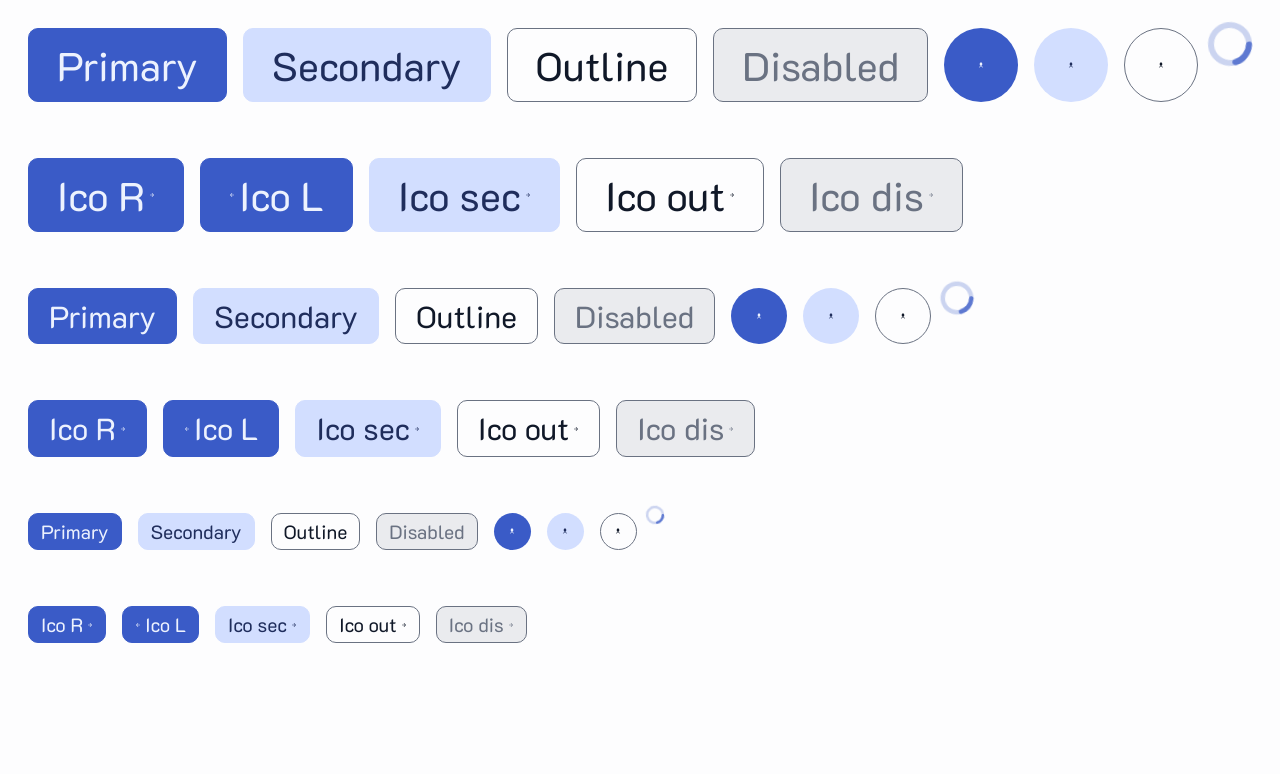
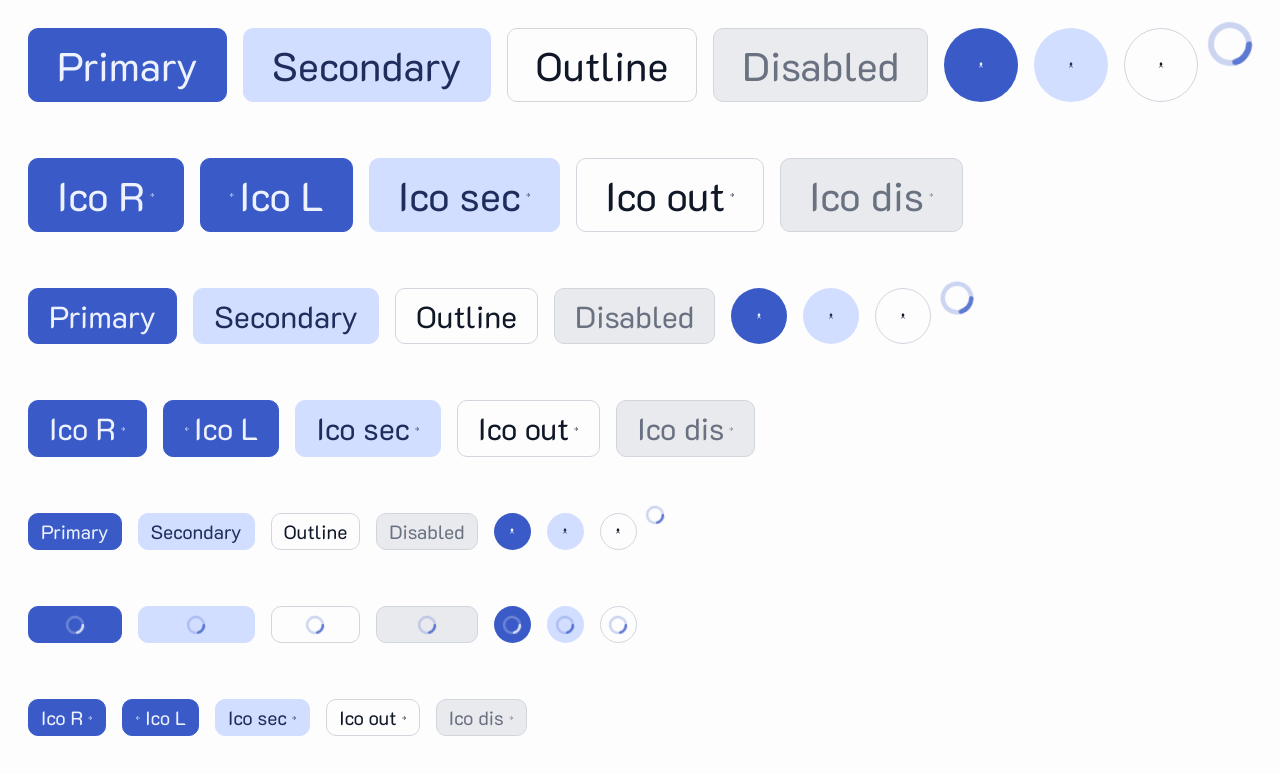
Before and after one commit to lm38550/portfolio, a Next.js app: page /UI in a window 1280 px wide. Shown: the top 774 px of the page. Built offline with nearby package versions, Linux system fonts and the light colour scheme.

Commit message:
(video 9) Editing spinner & button

```diff
--- a/src/app/UI/page.tsx
+++ b/src/app/UI/page.tsx
@@ -12,7 +12,7 @@ export default function Home() {
                 <Button className="m-2" size="large" variant="secondary">Secondary</Button>
                 <Button className="m-2" size="large" variant="outline">Outline</Button>
                 <Button className="m-2" size="large" variant="disabled">Disabled</Button>
-                <Button className="m-2" size="large" variant="ico" icon={<RiUser6Fill/>}>Test</Button>
+                <Button className="m-2" size="large" variant="ico" iconTheme="primary" icon={<RiUser6Fill/>}>Test</Button>
                 <Button className="m-2" size="large" variant="ico" iconTheme="secondary" icon={<RiUser6Fill/>}>Test</Button>
                 <Button className="m-2" size="large" variant="ico" iconTheme="gray" icon={<RiUser6Fill/>}>Test</Button>
                 <Spinner size="large"/>
@@ -31,7 +31,7 @@ export default function Home() {
                 <Button className="m-2" variant="secondary">Secondary</Button>
                 <Button className="m-2" variant="outline">Outline</Button>
                 <Button className="m-2" variant="disabled">Disabled</Button>
-                <Button className="m-2" variant="ico" icon={<RiUser6Fill/>}>Test</Button>
+                <Button className="m-2" variant="ico" iconTheme="primary" icon={<RiUser6Fill/>}>Test</Button>
                 <Button className="m-2" variant="ico" iconTheme="secondary" icon={<RiUser6Fill/>}>Test</Button>
                 <Button className="m-2" variant="ico" iconTheme="gray" icon={<RiUser6Fill/>}>Test</Button>
                 <Spinner/>
@@ -50,10 +50,20 @@ export default function Home() {
                 <Button className="m-2" size="small" variant="secondary">Secondary</Button>
                 <Button className="m-2" size="small" variant="outline">Outline</Button>
                 <Button className="m-2" size="small" variant="disabled">Disabled</Button>
-                <Button className="m-2" size="small" variant="ico" icon={<RiUser6Fill/>}>Test</Button>
+                <Button className="m-2" size="small" variant="ico" iconTheme="primary" icon={<RiUser6Fill/>}>Test</Button>
                 <Button className="m-2" size="small" variant="ico" iconTheme="secondary" icon={<RiUser6Fill/>}>Test</Button>
                 <Button className="m-2" size="small" variant="ico" iconTheme="gray" icon={<RiUser6Fill/>}>Test</Button>
                 <Spinner size="small"/>
+            </div>
+
+            <div className="flex p-5">
+                <Button isLoading className="m-2" size="small">Primary</Button>
+                <Button isLoading className="m-2" size="small" variant="secondary">Secondary</Button>
+                <Button isLoading className="m-2" size="small" variant="outline">Outline</Button>
+                <Button isLoading className="m-2" size="small" variant="disabled">Disabled</Button>
+                <Button isLoading className="m-2" size="small" variant="ico" iconTheme="primary" icon={<RiUser6Fill/>}>Test</Button>
+                <Button isLoading className="m-2" size="small" variant="ico" iconTheme="secondary" icon={<RiUser6Fill/>}>Test</Button>
+                <Button isLoading className="m-2" size="small" variant="ico" iconTheme="gray" icon={<RiUser6Fill/>}>Test</Button>
             </div>
 
             <div className="flex p-5">
--- a/src/ui/design-system/button/button.tsx
+++ b/src/ui/design-system/button/button.tsx
@@ -2,6 +2,7 @@
 
 import clsx from "clsx";
 import React from "react";
+import {Spinner} from "@/ui/design-system/spinner/spinner";
 
 interface Props {
     size?: "small" | "medium" | "large";
@@ -19,7 +20,7 @@ export const Button = ({
     size = "medium",
     variant = "primary",
     icon,
-    iconTheme = "primary",
+    iconTheme,
     iconPosition = "right",
     disabled,
     isLoading,
@@ -39,10 +40,10 @@ export const Button = ({
             variantStyles = "bg-day-300 dark:bg-night-500 hover:bg-day-200 hover:dark:bg-night-600 text-day-800 dark:text-night-800 dark:border-night-500 border-day-300 border-solid border-1 rounded";
             break;
         case "outline":
-            variantStyles = "bg-day-100 dark:bg-night-100 hover:bg-gray-900/5 hover:dark:bg-gray-100/5 border-gray-500 border-solid border-1 rounded text-gray-900 dark:text-gray-100";
+            variantStyles = "bg-day-100 dark:bg-night-100 hover:bg-gray-900/5 hover:dark:bg-gray-100/5 border-gray-300 border-solid border-1 rounded text-gray-900 dark:text-gray-100";
             break;
         case "disabled":
-            variantStyles = "bg-gray-400/20 dark:bg-gray-100/10 border-gray-500 border-solid border-1 rounded text-gray-500 dark:text-gray-500 cursor-not-allowed";
+            variantStyles = "bg-gray-400/20 dark:bg-gray-100/10 border-gray-300 border-solid border-1 rounded text-gray-500 dark:text-gray-500 cursor-not-allowed";
             break;
         case "ico":
             if (iconTheme === "primary") {
@@ -52,7 +53,7 @@ export const Button = ({
                 variantStyles = "bg-day-300 dark:bg-night-500 hover:bg-day-200 hover:dark:bg-night-600 text-day-800 dark:text-night-800 rounded-full"
             }
             if (iconTheme === "gray") {
-                variantStyles = "bg-day-100 dark:bg-night-100 hover:bg-gray-900/5 hover:dark:bg-gray-100/5 border-gray-500 border-solid border-1 rounded-full text-gray-900 dark:text-gray-100";
+                variantStyles = "bg-day-100 dark:bg-night-100 hover:bg-gray-900/5 hover:dark:bg-gray-100/5 border-gray-300 border-solid border-1 rounded-full text-gray-900 dark:text-gray-100";
             }
             break;
     }
@@ -82,10 +83,21 @@ export const Button = ({
         <>
             <button
                 type="button"
-                className={clsx(variantStyles, sizeStyles, className, icoSize)}
+                className={clsx(variantStyles, sizeStyles, className, icoSize, isLoading && "cursor-wait", "relative")}
                 onClick={() => console.log("click")}
                 disabled={disabled}
             >
+                {isLoading && (
+                    <div className="absolute inset-0 flex items-center justify-center">
+                        {(variant === "primary" || iconTheme === "primary") ? (
+                            <Spinner size="small" variant="outline" />
+                        ) : (
+                            <Spinner size="small"/>
+                        )}
+                    </div>
+                )}
+
+                <div className={clsx(isLoading && "invisible")}>
                     {icon && variant === "ico" ? React.cloneElement(
                             icon , {size: 6}
                     ) : (
@@ -99,6 +111,7 @@ export const Button = ({
                                 )}
                             </div>
                     )}
+                </div>
             </button>
         </>
     )
--- a/src/ui/design-system/spinner/spinner.tsx
+++ b/src/ui/design-system/spinner/spinner.tsx
@@ -22,10 +22,10 @@ export const Spinner = ({size = "medium", variant = "primary"}: Props) => {
 
     switch (variant) {
         case "primary":
-            variantStyles = "text-primary";
+            variantStyles = "text-day dark:text-night";
             break;
         case "outline":
-            variantStyles = "text-white";
+            variantStyles = "text-white dark:text-black";
             break;
     }
 
```
Lines whose indentation alone changed are shown as unchanged.
